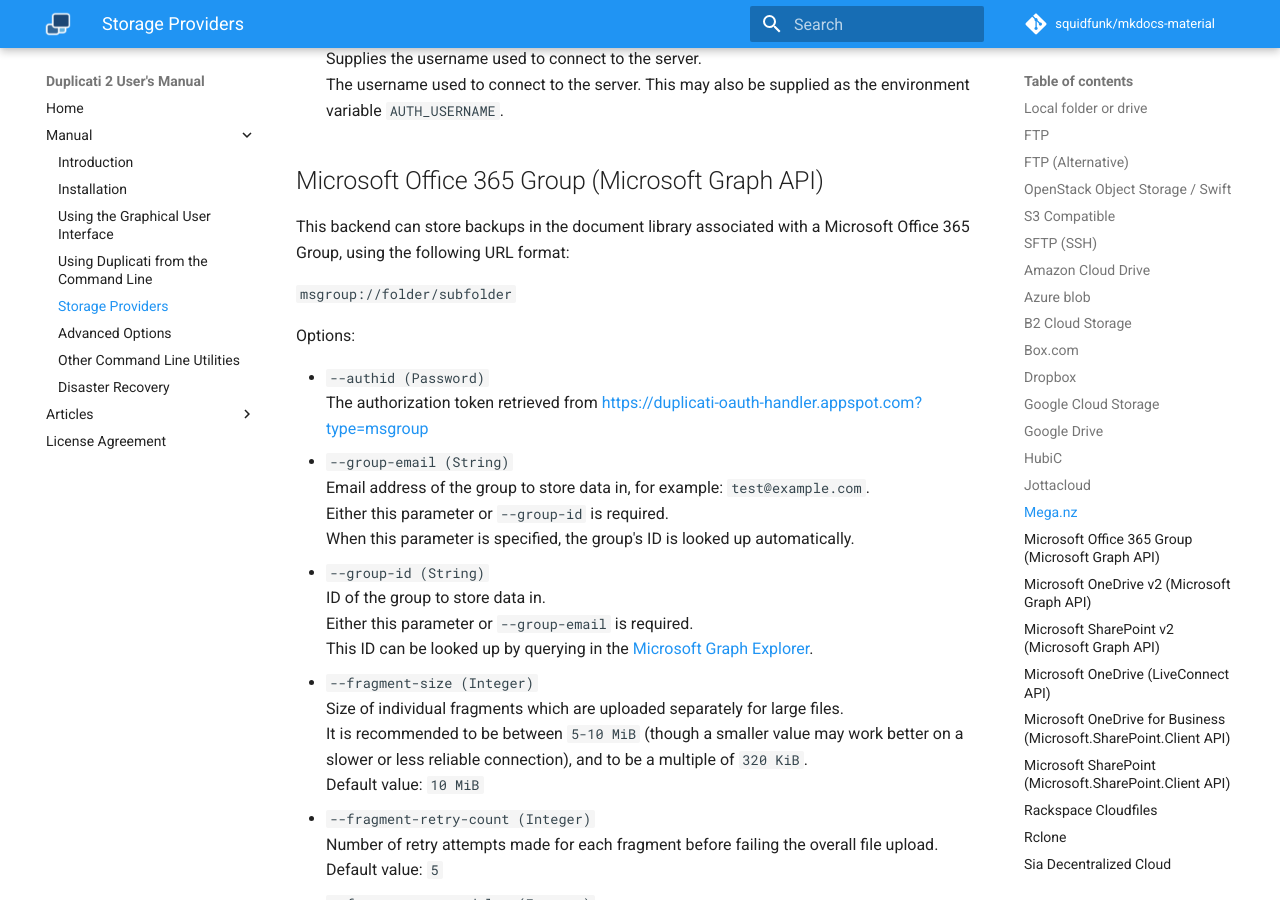
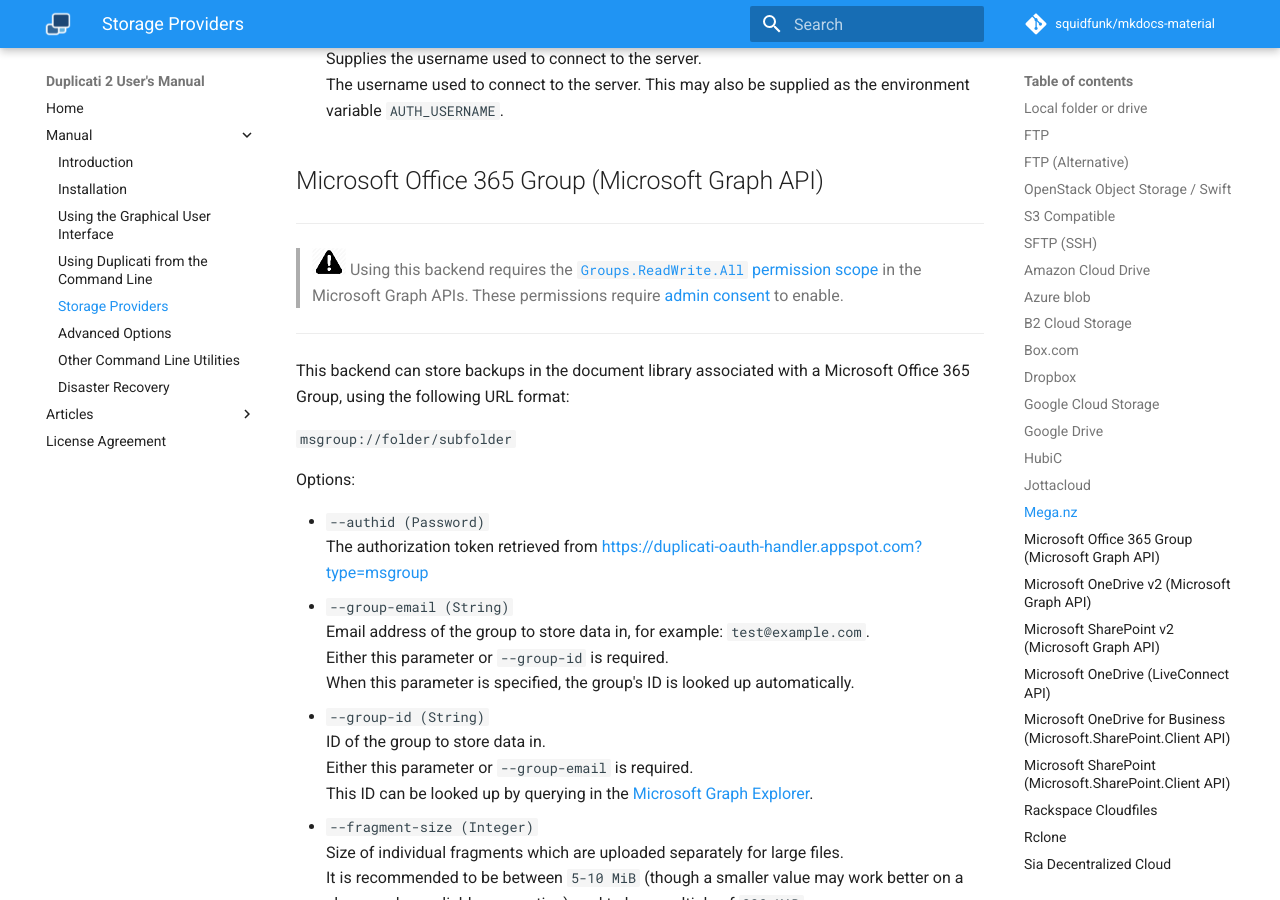
Before and after one commit to kees-z/DuplicatiDocs, an MkDocs documentation site: the page built from docs/05-storage-providers.md, in a window 1280 px wide and 900 px high, scrolled down 14956 px. Built offline with MkDocs 1.6.1 and Material for MkDocs 9.7.7, drawn with Linux system fonts in a browser that asks for light colours; comment, search, counter and statistics services are not loaded; old or Windows-style settings are respelled for this version of MkDocs.

Commit message:
Add note pointing out that the MS Groups backend requires admin permissions to use.

```diff
--- a/docs/05-storage-providers.md
+++ b/docs/05-storage-providers.md
@@ -457,6 +457,10 @@ The username used to connect to the server. This may also be supplied as the env
 
 ## Microsoft Office 365 Group (Microsoft Graph API)
 
+*****
+> ![](icon_important.png) Using this backend requires the [`Groups.ReadWrite.All` permission scope](https://developer.microsoft.com/en-us/graph/docs/concepts/permissions_reference#group-permissions) in the Microsoft Graph APIs. These permissions require [admin consent](https://docs.microsoft.com/en-us/azure/active-directory/develop/active-directory-v2-scopes#admin-restricted-scopes) to enable.
+*****
+
 This backend can store backups in the document library associated with a Microsoft Office 365 Group, using the following URL format:
 
 `msgroup://folder/subfolder`
```
